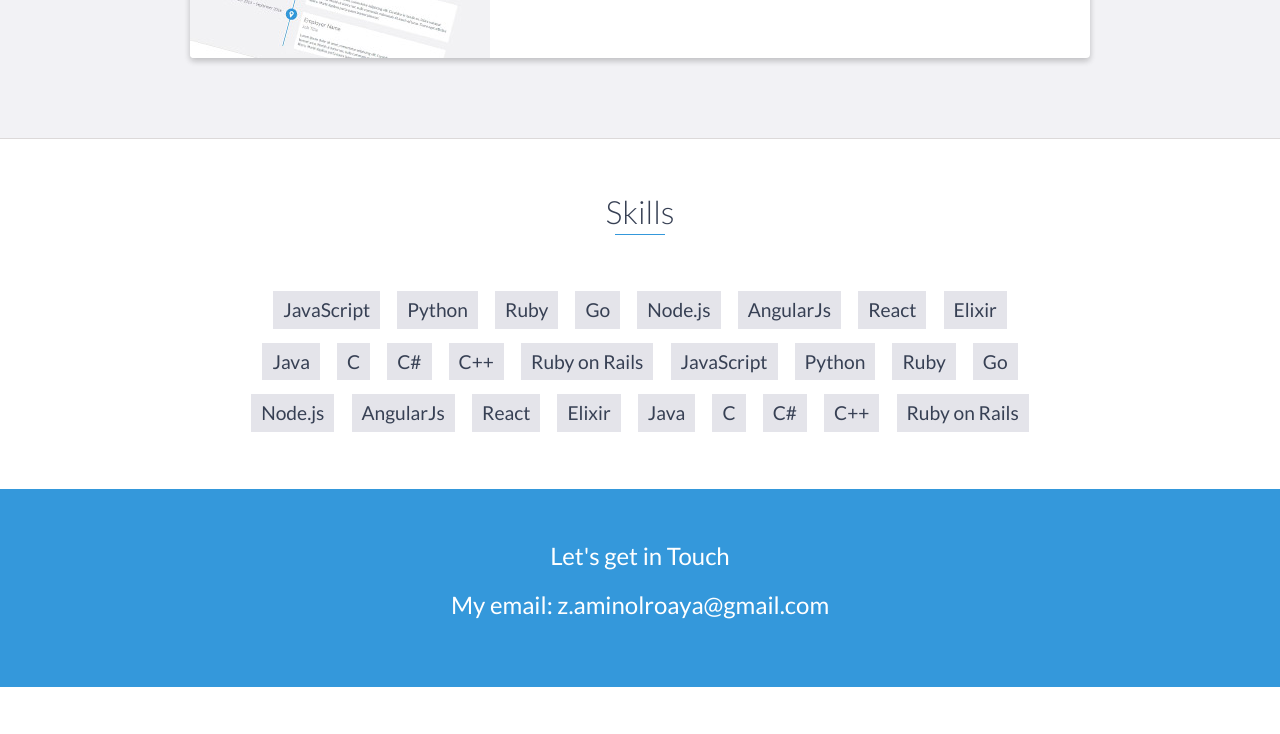
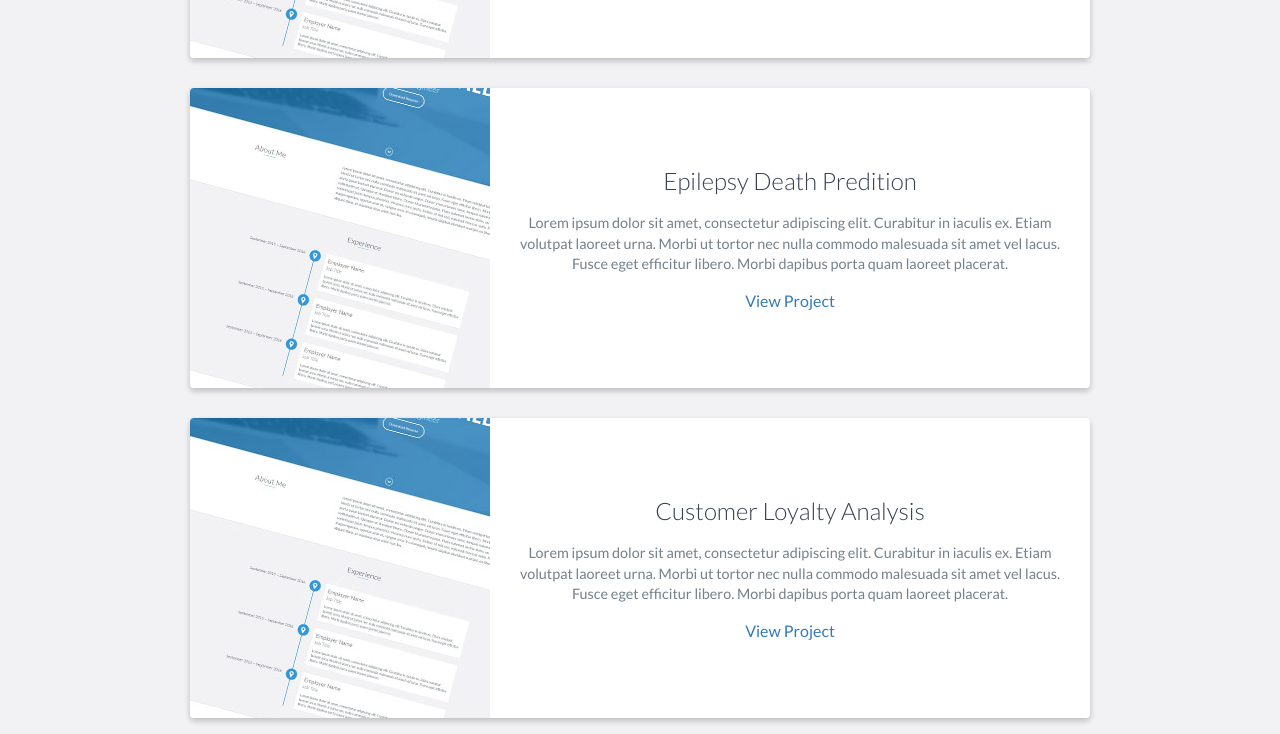
Before and after one commit to zahramino/zahramino.github.io, a website: page index.html in a window 1280 px wide. Shown: the part 1806-2540 px from the top of the page. Drawn offline with nearby package versions, Linux system fonts and the light colour scheme.

Commit message:
Update index.html

```diff
--- a/index.html
+++ b/index.html
@@ -98,7 +98,7 @@
                     </div>
                     <!-- End .project-image -->
                     <div class="project-info">
-                        <h3>Project Name Here</h3>
+                        <h3>Sentiment and Emotion Analysis</h3>
                         <p>
                             Lorem ipsum dolor sit amet, consectetur adipiscing elit. Curabitur in iaculis ex. Etiam volutpat laoreet urna. Morbi ut tortor nec nulla commodo malesuada sit amet vel lacus. Fusce eget efficitur libero. Morbi dapibus porta quam laoreet placerat.
                         </p>
@@ -114,7 +114,37 @@
                     </div>
                     <!-- End .project-image -->
                     <div class="project-info">
-                        <h3>Project Name Here</h3>
+                        <h3>Epilepsy Surgery Predition</h3>
+                        <p>
+                            Lorem ipsum dolor sit amet, consectetur adipiscing elit. Curabitur in iaculis ex. Etiam volutpat laoreet urna. Morbi ut tortor nec nulla commodo malesuada sit amet vel lacus. Fusce eget efficitur libero. Morbi dapibus porta quam laoreet placerat.
+                        </p>
+                        <a href="#">View Project</a>
+                    </div>
+                    <!-- End .project-info -->
+                </div>
+                <!-- End .project -->
+		  <div class="project shadow-large">
+                    <div class="project-image">
+                        <img src="images/project.jpg" />
+                    </div>
+                    <!-- End .project-image -->
+                    <div class="project-info">
+                        <h3>Epilepsy Death Predition</h3>
+                        <p>
+                            Lorem ipsum dolor sit amet, consectetur adipiscing elit. Curabitur in iaculis ex. Etiam volutpat laoreet urna. Morbi ut tortor nec nulla commodo malesuada sit amet vel lacus. Fusce eget efficitur libero. Morbi dapibus porta quam laoreet placerat.
+                        </p>
+                        <a href="#">View Project</a>
+                    </div>
+                    <!-- End .project-info -->
+                </div>
+                <!-- End .project -->
+		 <div class="project shadow-large">
+                    <div class="project-image">
+                        <img src="images/project.jpg" />
+                    </div>
+                    <!-- End .project-image -->
+                    <div class="project-info">
+                        <h3>Customer Loyalty Analysis</h3>
                         <p>
                             Lorem ipsum dolor sit amet, consectetur adipiscing elit. Curabitur in iaculis ex. Etiam volutpat laoreet urna. Morbi ut tortor nec nulla commodo malesuada sit amet vel lacus. Fusce eget efficitur libero. Morbi dapibus porta quam laoreet placerat.
                         </p>
```
